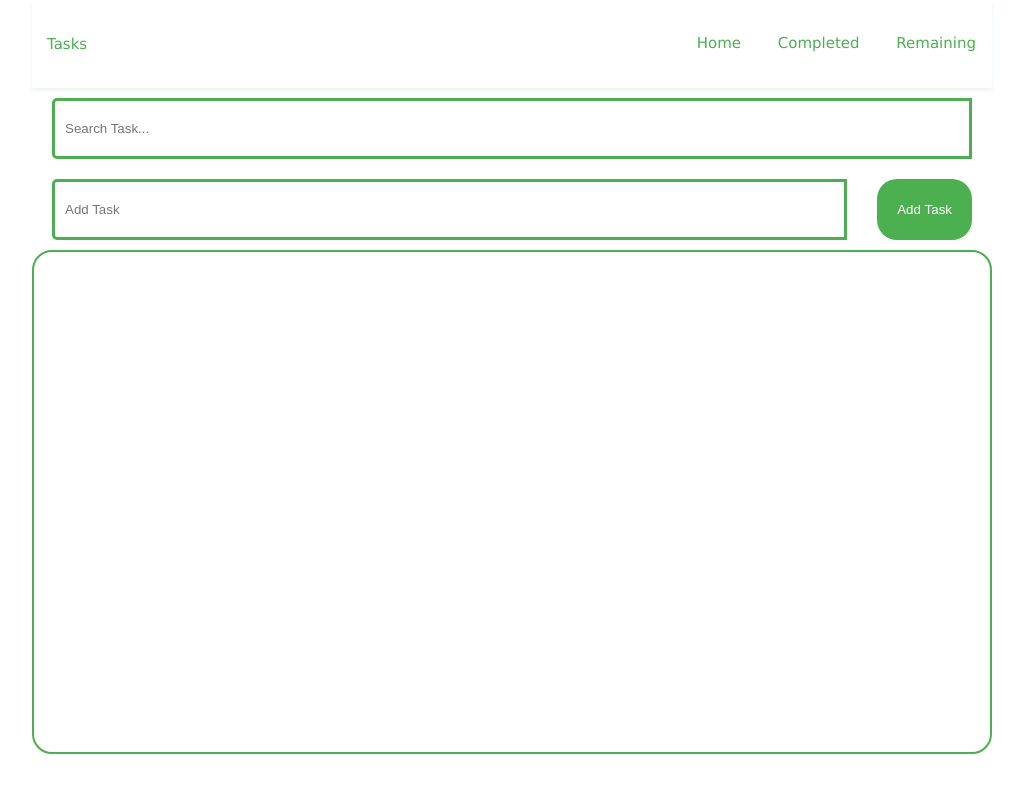
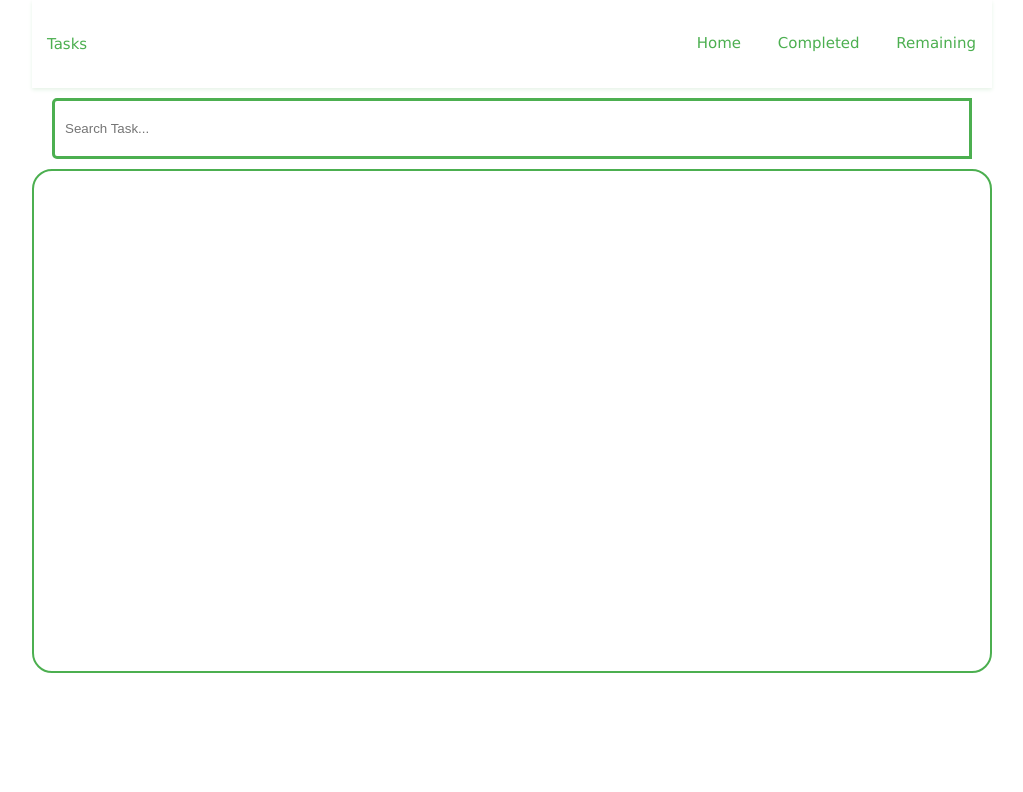
Before and after one commit to AshutoshBhattarai/Intern-Assignment, a plain HTML site: page Todo-JS/remaining.html in a window 1280 px wide. Shown: the whole page, without its empty margins (128-1151 px from the left). Drawn offline with Linux system fonts and the light colour scheme.

Commit message:
Removed Add task section

```diff
--- a/Todo-JS/remaining.html
+++ b/Todo-JS/remaining.html
@@ -29,17 +29,6 @@
             placeholder="Search Task..."
           />
         </div>
-        <div class="add-task">
-          <input
-            type="text"
-            class="search__input"
-            placeholder="Add Task"
-            id="task-input"
-          />
-          <button class="add-task__btn" id="add-task">
-       Add&nbspTask
-          </button>
-        </div>
         <div id="tasks"></div>
       </section>
 
```
Also changed, not shown: Todo-JS/completed.html (+1 -11 lines).
